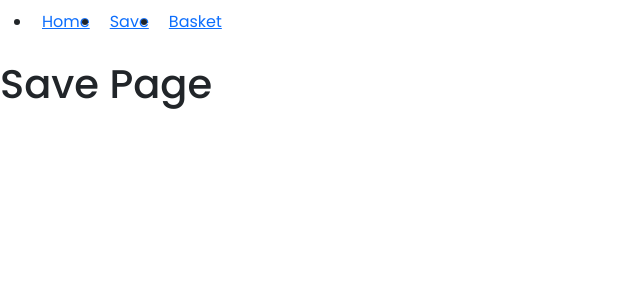
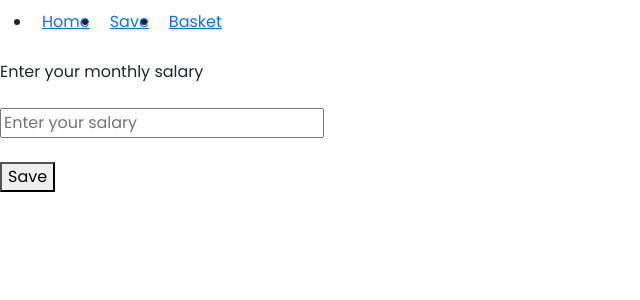
Before and after one commit to PatelPreyansh30/expense-management-system, a Vue app: page /save-page in a window 1280 px wide. Shown: the top 300 px of the page, without its empty margins (0-640 px from the left). Built offline with nearby package versions, Linux system fonts and the light colour scheme.

Commit message:
save page added

```diff
--- a/src/components/SavePage.vue
+++ b/src/components/SavePage.vue
@@ -1,8 +1,23 @@
 <template>
-    <h1>Save Page</h1>
+<div>
+<label>Enter your monthly salary</label> <br> <br>
+<input type="text" placeholder="Enter your salary" v-model="salary"> <br> <br>
+<button @click="saveAdd" type="submit">Save</button>
+</div>
+
 </template>
 <script>
 export default {
-    name:'SavePage'
+    name:'SavePage',
+    data() {
+        return {
+            salary:null,
+        }
+    },
+    methods:{
+        saveAdd() {
+            console.log('saved');
+        }
+    }
 }
 </script>
```
